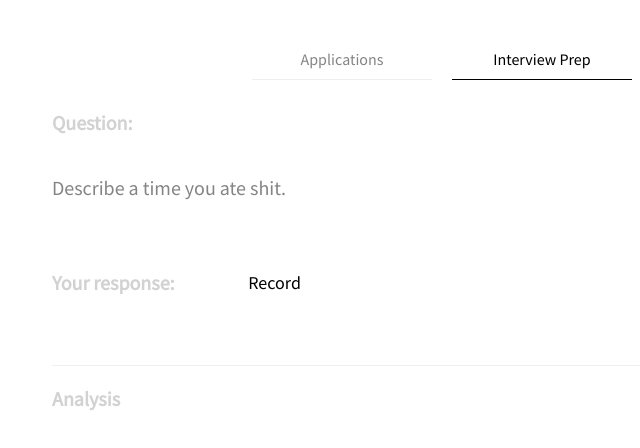
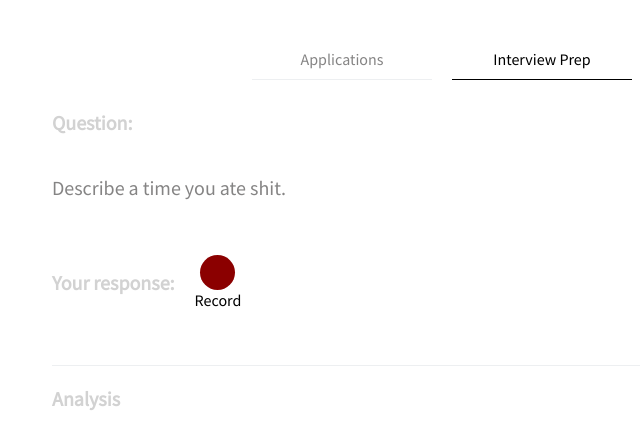
Before and after one commit to matttodd/hackdartmouth-vi, a React (Create React App) app in the folder react-frontend/: page /dashboard in a window 1280 px wide. Both pictures are taken after a click on the element "Interview Prep". Shown: the top 448 px of the page, without its empty margins (198-838 px from the left). Built offline with nearby package versions, Linux system fonts and the light colour scheme; no server answers.

Commit message:
animate record button

```diff
--- a/react-frontend/src/App.js
+++ b/react-frontend/src/App.js
@@ -19,8 +19,8 @@ import DashboardPage from "./pages/dashboardPage";
 // import logout from "./pages/logout";
 
 // axios.defaults.withCredentials = true;
-axios.defaults.baseURL = "http://127.0.0.1:5000";
-// axios.defaults.baseURL = "https://todo-tq6kugb4ia-uc.a.run.app";
+// axios.defaults.baseURL = "http://127.0.0.1:5000";
+axios.defaults.baseURL = "https://todo-tq6kugb4ia-uc.a.run.app";
 
 // Authentication
 // const hasValidCookie = localStorage.hasValidCookie;
--- a/react-frontend/src/components/interviewPrep/interviewPrep.css
+++ b/react-frontend/src/components/interviewPrep/interviewPrep.css
@@ -32,8 +32,46 @@
 }
 
 .record-button-container {
+  display: flex;
+  flex-direction: column;
+  justify-content: center;
+  text-align: center;
+  align-items: center;
+  padding-left: 20px;
+}
+
+.record-button-container p {
+  margin: 0;
+}
+
+/* animation for record button gotten from https://codepen.io/aeewhite/pen/BjzbOL */
+@keyframes pulse {
+  0% {
+    box-shadow: 0px 0px 5px 0px rgba(173, 0, 0, 0.3);
+  }
+  65% {
+    box-shadow: 0px 0px 5px 13px rgba(173, 0, 0, 0.3);
+  }
+  90% {
+    box-shadow: 0px 0px 5px 13px rgba(173, 0, 0, 0);
+  }
+}
+
+.Rec {
+  animation-name: pulse;
+  animation-duration: 1.5s;
+  animation-iteration-count: infinite;
+  animation-timing-function: linear;
+  background-color: red;
+}
+
+.notRec {
+  background-color: darkred;
 }
 
 .record-button {
-
+  width: 35px;
+  height: 35px;
+  font-size: 0;
+  border-radius: 35px;
 }
--- a/react-frontend/src/components/interviewPrep/interviewPrepComponent.js
+++ b/react-frontend/src/components/interviewPrep/interviewPrepComponent.js
@@ -93,13 +93,17 @@ class InterviewPrep extends Component {
               <h3 className="qa-section-label">Your response:</h3>
               <div className="record-button-container">
                 {!this.state.isRecording ? (
-                  <button className="record-button" onClick={() => this.startRecording()}>
-                    Record
-                  </button>
+                  <>
+                    <button className="record-button notRec" onClick={() => this.startRecording()}>
+                    </button>
+                    <p>Record</p>
+                  </>
                 ) : (
-                  <button className="record-button" onClick={() => this.stopRecording()}>
-                    Stop
-                  </button>
+                  <>
+                    <button className="record-button Rec" onClick={() => this.stopRecording()}>
+                    </button>
+                    <p>Stop</p>
+                  </>
                 )}
               </div>
             </div>
```
Also changed, not shown: 1 other file (tests, documents, lock files or other folders).
